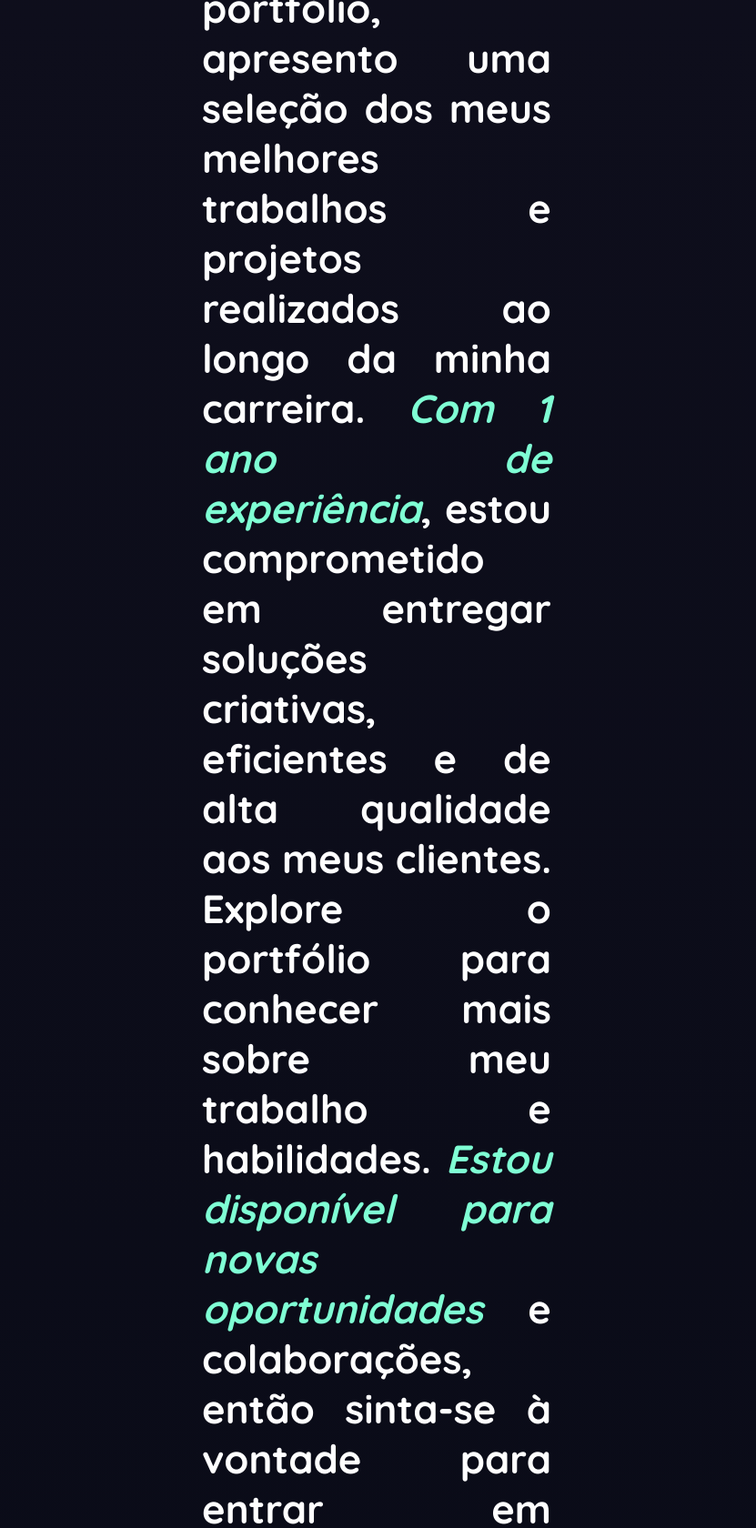
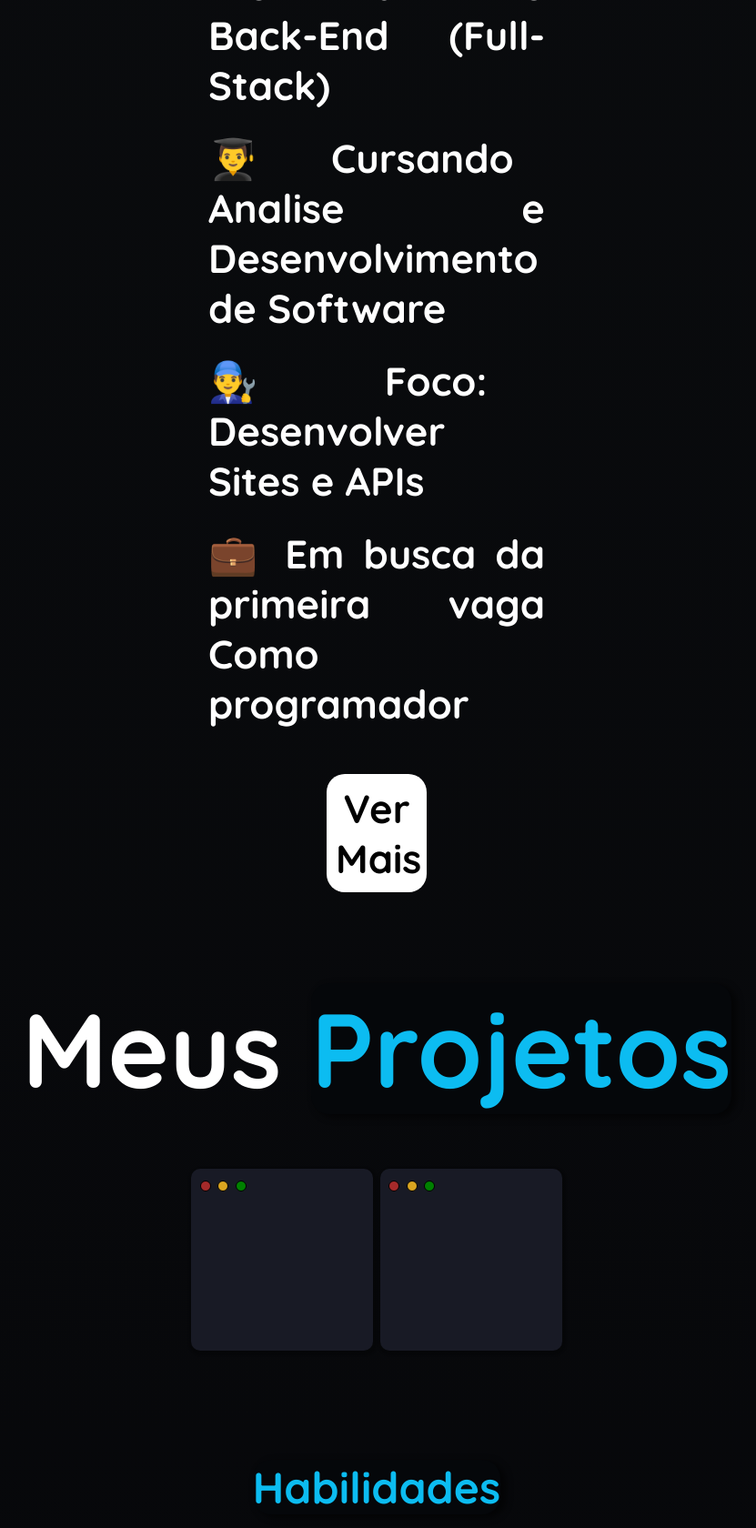
Before and after one commit to MarceloHenrique7/Meus-projetos-HTML-CSS-JS, a plain HTML site: page portifolio/index.html in a window 1280 px wide. Shown: the part 1120-2800 px from the top of the page at 91% size, without its empty margins (226-1057 px from the left). Drawn offline with nearby package versions, Linux system fonts and the light colour scheme.

Commit message:
Atualizando portfolio

```diff
--- a/portifolio/estilos/habilidades.css
+++ b/portifolio/estilos/habilidades.css
@@ -1,4 +1,7 @@
 
+div.Linguagenseframeworks p{
+    text-align: center;
+}
 
 div.Linguagenseframeworks > h2.ldep, h2.ldem, h2{
     font-size: 48px;
--- a/portifolio/estilos/projetos.css
+++ b/portifolio/estilos/projetos.css
@@ -7,7 +7,6 @@
 .foto {
     position: relative;
     display: inline-block;
-    margin-left: 50px;
 }
 
 .foto img {
@@ -56,8 +55,8 @@
 }
 
 .foto {
-    width: 300px;
-    height: 300px;
+    width: 200px;
+    height: 200px;
     border-radius: 10px;
     background-color: rgb(24, 26, 37);
     box-shadow: 1px 2px 2px 3px rgba(0, 0, 0, 0.199);
@@ -73,8 +72,8 @@ div#ft1 {
 
 
 .foto #bol1, #bol2, #bol3{
-    width: 14px;
-    height: 14px;
+    width: 10px;
+    height: 10px;
     border: 1px solid black;
     border-radius: 50%;
     display: inline-flex;
@@ -93,10 +92,10 @@ div#ft1 {
 }
 
 .foto > div{
-    width: 14px;
-    height: 14px;
+    width: 10px;
+    height: 10px;
     display: inline-flex;
     margin: auto;
     position: relative;
-    right: 80px;
+    right: 65px;
 }
--- a/portifolio/estilos/style.css
+++ b/portifolio/estilos/style.css
@@ -10,14 +10,14 @@
 body{
     font-family: 'Quicksand';
     font-size: 25px;
-    background-image: linear-gradient(to top, rgb(3, 7, 17), hsl(244, 32%, 9%));
+    background-image: linear-gradient(to bottom, rgb(11, 13, 15), hsl(240, 33%, 2%));
     color: white;
     margin: 0px;
     padding: 0px;
 }
 
 header {
-    background-color: rgb(1, 5, 17);
+    background-color: rgb(0, 0, 0);
 }
 
 .divheader {
@@ -63,6 +63,13 @@ h1, h2{
     padding-bottom: 60px;
 }
 
+.caracteristicas p{
+    text-align: justify;
+    display: block;
+    margin: auto;
+    padding-top: 25px;
+}
+
 p{
 
     font-size: 3.4vw;
@@ -82,7 +89,7 @@ li{
 
 .minhaimg {
     border-radius: 50%;
-    margin-bottom: 80px;
+    margin-bottom: 30px;
     box-shadow: 2px 1px 5px 1px rgba(0, 0, 0, 0.39);
 }
 
@@ -101,7 +108,31 @@ span{
 }
 
 #pf{
+    display: none;
+    margin: auto;
+    padding-top: 50px;
     width: 70vw;
     font-size: 3.4vw;
     text-align: justify;
 }
+
+
+#meunome {
+    line-height: 40px;
+}
+
+.button-vermais {
+    padding-top: 50px;
+}
+
+.button-vermais p {
+    width: 90px;
+    padding: 10px;
+    text-align: center;
+    display: block;
+    margin: auto;
+    background-color: white;
+    color: black;
+    border-radius: 20px;
+    cursor: pointer;
+}
--- a/portifolio/index.html
+++ b/portifolio/index.html
@@ -38,11 +38,25 @@
                         <div class="imag">
                             <img src="imagens/minha-foto-300.png" alt="Minha img" class="minhaimg">
                         </div>
+                        <div id="meunome">
+                            <h1>Olá, Me chamo Marcelo Henrique</h1>
+                        </div>
+                        <div class="caracteristicas">
+                            <p>👨‍💻 Desenvolvedor Front-End e Back-End (Full-Stack)</p>
+                            <p>👨‍🎓 Cursando Analise e Desenvolvimento de Software</p>
+                            <p>👨‍🔧 Foco: Desenvolver Sites e APIs</p>
+                            <p>💼 Em busca da primeira vaga Como programador</p>
+                        </div>
+                        <div>
                         <p id="pf">Bem-vindo(a) ao meu portfólio! Sou <span>Marcelo Henrique</span>, um desenvolvedor Front-End.
                         Neste portfólio, apresento uma seleção dos meus melhores trabalhos e projetos realizados ao longo da minha carreira.
                         <span>Com 1 ano de experiência</span>, estou comprometido em entregar soluções criativas, eficientes e de alta qualidade aos meus clientes.
                         Explore o portfólio para conhecer mais sobre meu trabalho e habilidades. <span>Estou disponível para novas oportunidades</span> e colaborações, então sinta-se à vontade para entrar em contato.</p>
-                    </div>
+                        </div>
+
+                        <div class="button-vermais">
+                            <p id="vermais" onclick="vermais()">Ver Mais</p>
+                        </div>
 
                 </section>
 
@@ -90,7 +104,7 @@
                     </div>
                 </section>
 
-                <section>
+                <section class="sec2">
                     <div class="RedesSociais">
                         <h1>Redes <span id="colorh2">Sociais</span> </h1>
                         <ul>
@@ -101,7 +115,7 @@
                     </div>
                 </section>
 
-                <section>
+                <section class="sec2">
                     <div class="contatos">
                         <h1><span id="colorh2">Contatos</span></h1>
                         <p>Número de Telefone para Contato: <span>+55 (87)988028002</span>
--- a/portifolio/script.js
+++ b/portifolio/script.js
@@ -45,3 +45,19 @@ function mudouTamanho() {
       menu.style.display = 'none'
   }
 }
+
+
+function vermais () {
+
+  let paragrafo = document.getElementById('vermais')
+
+  if (pf.style.display == 'block') {
+    pf.style.display = 'none'
+    paragrafo.textContent = 'Ver Mais'
+  } else {
+    pf.style.display = 'block'
+    paragrafo.textContent = 'Ver Menos'
+
+
+  }
+}
```
